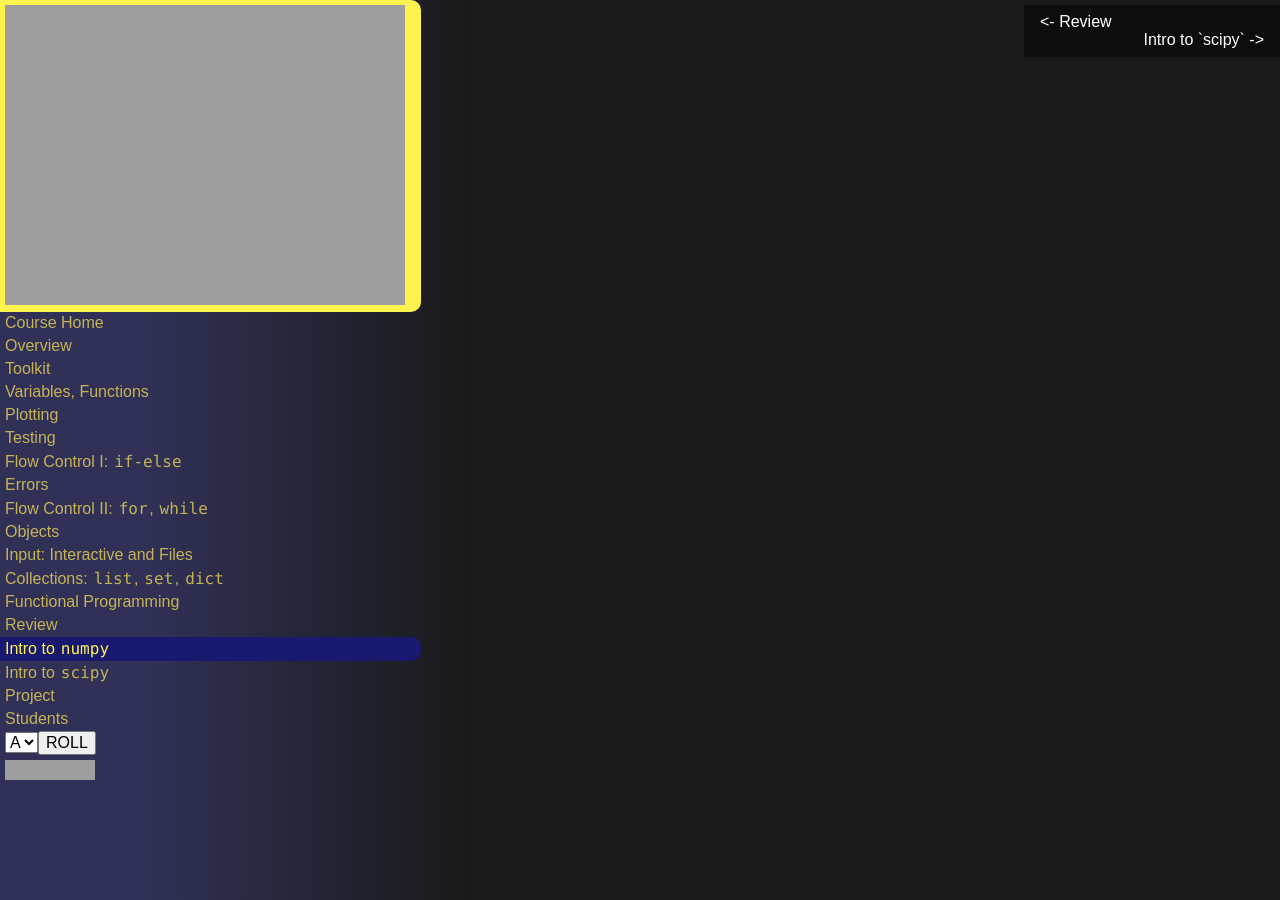
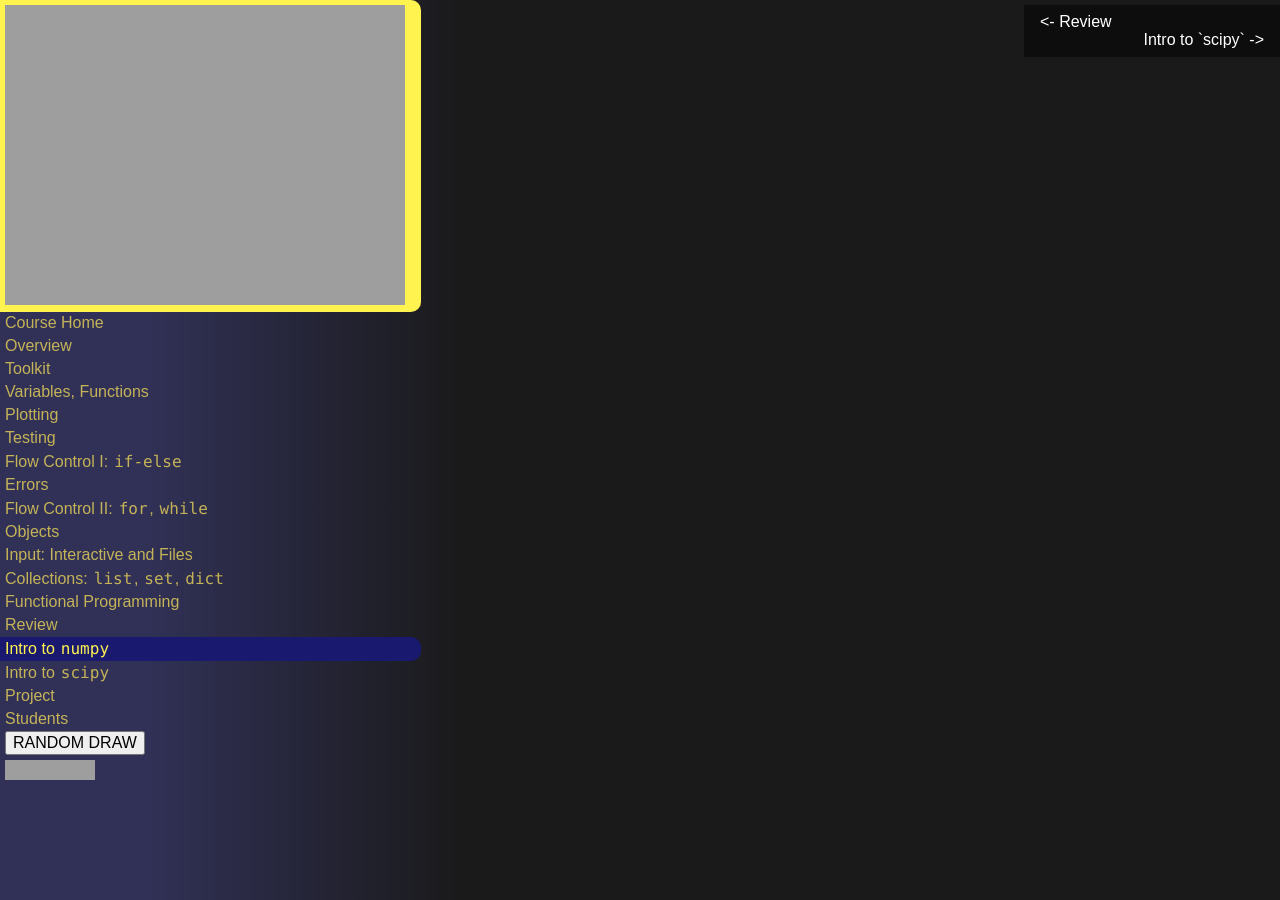
Before and after one commit to AIMS-Ghana/python-course, a Jekyll site: the page built from _days/13_numpy.md, in a window 1280 px wide. Built offline with Jekyll 4.4.1, drawn with Linux system fonts in a browser that asks for light colours; grey boxes are pictures that could not be loaded.

Commit message:
add capability to call on random student

```diff
--- a/_includes/nav.md
+++ b/_includes/nav.md
@@ -2,8 +2,7 @@
  - [![AIMS]({{ site.absoluteurl }}/logo.png "AIMS Program Home")](http://www.aims.edu.gh/)
  - [Course Home]({{ site.absoluteurl }}{{ site.baseurl }}/)
 {% for day in site.days %} - {% if page.url contains day.url %}{:.{{ site.css.active }}}{% endif %}[{{ day.title }}]({{ site.absoluteurl }}{{ site.baseurl }}{{ day.url }})
-{% endfor %} - [Students]({{ site.absoluteurl }}{{ site.baseurl }}/students)<select>
-<option>A</option>
-<option>B</option>
-</select><input type="button" value="ROLL" />
+{% endfor %} - [Students]({{ site.absoluteurl }}{{ site.baseurl }}/students)<input type="button" value="RANDOM DRAW" onclick="pickStudent(this.nextSibling);"/><select style="display:none">{% assign current_students = site.students | where: "status", "current" %}{% for student in current_students %}
+<option>{{ student.name }}</option>{% endfor %}
+</select>
  - [![Build Status](https://travis-ci.org/AIMS-Ghana/python-course.svg)](https://travis-ci.org/AIMS-Ghana/python-course)
--- a/_layouts/section.html
+++ b/_layouts/section.html
@@ -15,6 +15,9 @@
     src="https://cdn.mathjax.org/mathjax/latest/MathJax.js?config=TeX-AMS-MML_HTMLorMML">
   </script>
 {% endif %}
+  <script type="text/javascript"
+    src="{{ site.absoluteurl }}{{ site.baseurl }}/js/site.js">
+    </script>
 </head>
 <body>
 {% capture nav %}{% include nav.md %}{% endcapture %}{{ nav | markdownify }}
```
Also changed, not shown: js/site.coffee (added, +11 -0 lines).
